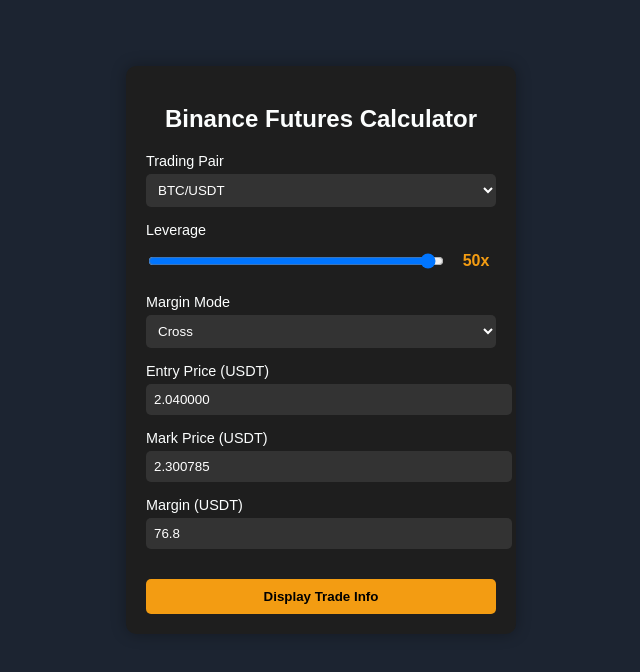
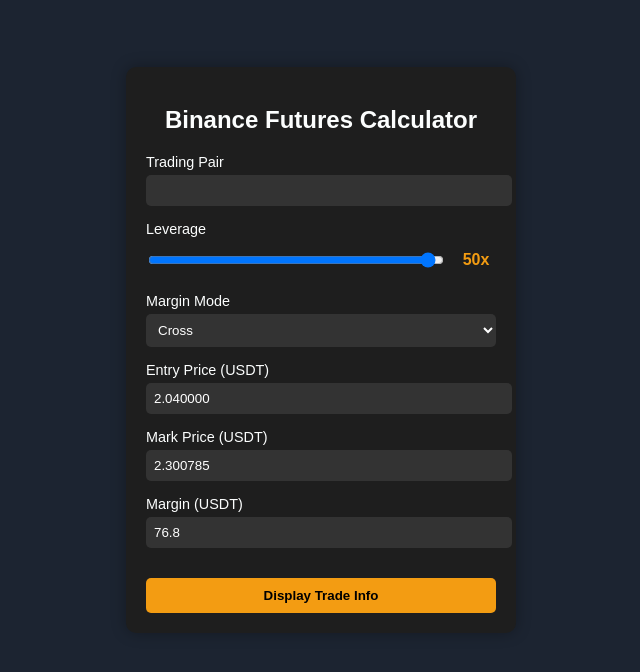
Before and after one commit to AM-SUBH/binance, a plain HTML site: page index.html in a window 1280 px wide. Shown: the whole page, without its empty margins (319-959 px from the left). Drawn offline with nearby package versions, Linux system fonts and the light colour scheme.

Commit message:
Add files via upload

```diff
--- a/index.html
+++ b/index.html
@@ -19,29 +19,9 @@
     <div class="container">
       <h2>Binance Futures Calculator</h2>
       <div class="field-group">
+
         <label for="tradingPair">Trading Pair</label>
-        <select id="tradingPair">
-          <option value="BTCUSDT">BTC/USDT</option>
-          <option value="BNBUSDT">BNB/USDT</option>
-          <option value="ETHUSDT">ETH/USDT</option>
-          <option value="ADAUSDT">ADA/USDT</option>
-          <option value="XRPUSDT">XRP/USDT</option>
-          <option value="SOLUSDT">SOL/USDT</option>
-          <option value="DOTUSDT">DOT/USDT</option>
-          <option value="DOGEUSDT">DOGE/USDT</option>
-          <option value="MATICUSDT">MATIC/USDT</option>
-          <option value="LTCUSDT">LTC/USDT</option>
-          <option value="UNIUSDT">UNI/USDT</option>
-          <option value="LINKUSDT">LINK/USDT</option>
-          <option value="BCHUSDT">BCH/USDT</option>
-          <option value="AVAXUSDT">AVAX/USDT</option>
-          <option value="XLMUSDT">XLM/USDT</option>
-          <option value="ETCUSDT">ETC/USDT</option>
-          <option value="FILUSDT">FIL/USDT</option>
-          <option value="EOSUSDT">EOS/USDT</option>
-          <option value="AAVEUSDT">AAVE/USDT</option>
-          <option value="TRXUSDT">TRX/USDT</option>
-        </select>
+        <input id="tradingPair" type="text">
       </div>
       <div class="field-group">
         <label for="leverage">Leverage</label>
--- a/script.js
+++ b/script.js
@@ -29,7 +29,7 @@ function displayTradeInfo() {
         <div class="title">
 
           <div class="badge">B</div>
-          <div class="exchange">${tradingPair}</div>
+          <div class="exchange">${tradingPair.toUpperCase()}</div>
           <span class="Perpetual"> Perpetual </span>
           <div class="margin">Cross ${leverage}x</div>
           <span class="warning"> !!!!</span>
--- a/styles.css
+++ b/styles.css
@@ -21,14 +21,16 @@ body {
   display: flex;
   justify-content: flex-start;
   align-items: center;
-  font-family:'Trebuchet MS', 'Lucida Sans Unicode', 'Lucida Grande', 'Lucida Sans', Arial, sans-serif
+  font-family: "Trebuchet MS", "Lucida Sans Unicode", "Lucida Grande",
+    "Lucida Sans", Arial, sans-serif;
 }
 .exchange {
   margin-left: 5px;
   margin-right: 10px;
   font-weight: 400;
   font-size: 20px;
-  font-family:'Trebuchet MS', 'Lucida Sans Unicode', 'Lucida Grande', 'Lucida Sans', Arial, sans-serif
+  font-family: "Trebuchet MS", "Lucida Sans Unicode", "Lucida Grande",
+    "Lucida Sans", Arial, sans-serif;
 }
 .Perpetual {
   margin-left: 0px;
@@ -36,15 +38,16 @@ body {
   color: white;
   font-weight: 400;
   font-size: 20px;
-  font-family:'Trebuchet MS', 'Lucida Sans Unicode', 'Lucida Grande', 'Lucida Sans', Arial, sans-serif
+  font-family: "Trebuchet MS", "Lucida Sans Unicode", "Lucida Grande",
+    "Lucida Sans", Arial, sans-serif;
 }
 .margin {
   white-space: nowrap;
   margin-right: 15px;
   color: gray;
   font-size: small;
-  font-family:'Trebuchet MS', 'Lucida Sans Unicode', 'Lucida Grande', 'Lucida Sans', Arial, sans-serif
-
+  font-family: "Trebuchet MS", "Lucida Sans Unicode", "Lucida Grande",
+    "Lucida Sans", Arial, sans-serif;
 }
 
 .warning {
@@ -58,9 +61,12 @@ body {
 }
 .dashboard {
   background: #1c2431;
+  display: flex;
+  align-items: center;
+  justify-content: space-between;
   padding: 20px;
   border-radius: 10px;
-  width: 550px;
+  width: auto;
   box-shadow: 0 4px 10px rgba(0, 0, 0, 0.3);
 }
 
```
